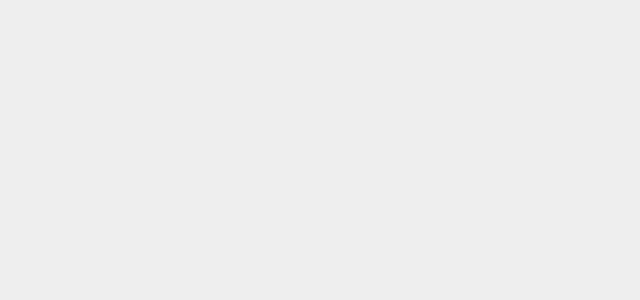
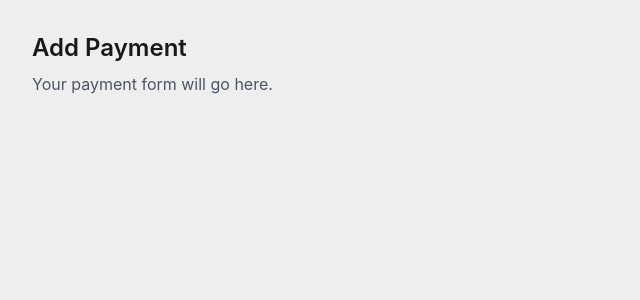
Before and after one commit to JustChiwo/OnlineStore, a React (Vite) app: page /add-payment in a window 1280 px wide. Before the commit this address had no page. Shown: the top 300 px of the page, without its empty margins (0-640 px from the left). Built offline with nearby package versions, Linux system fonts and the light colour scheme.

Commit message:
Add Addpayment And Add Address

```diff
--- a/src/App.jsx
+++ b/src/App.jsx
@@ -5,6 +5,8 @@ import Checkout from "./pages/CheckoutPage.jsx";
 import OrderSuccess from "./pages/OrderSuccessPage.jsx";
 import ProductPage from "./pages/ProductPage.jsx";
 import ItemOverviewPage from "./pages/ItemOverviewPage.jsx";
+import AddAddressPage from "./pages/AddAddressPage.jsx";
+import AddPaymentPage from "./pages/AddPaymentPage.jsx";
 
 function App() {
   return (
@@ -15,6 +17,8 @@ function App() {
       <Route path="/order-success" element={<OrderSuccess />} />
       <Route path="/products" element={<ProductPage />} />
       <Route path="/product/:id" element={<ItemOverviewPage />} />
+      <Route path="/add-address" element={<AddAddressPage />} />
+      <Route path="/add-payment" element={<AddPaymentPage />} />
     </Routes>
   );
 }
--- /dev/null
+++ b/src/pages/AddAddressPage.jsx
@@ -0,0 +1,7 @@
+function AddAddressPage() {
+return ( <main className="min-h-screen bg-[#eeeeee] p-8"> <h1 className="text-2xl font-semibold">Add Address</h1> <p className="mt-2 text-gray-600">
+Your address form will go here. </p> </main>
+);
+}
+
+export default AddAddressPage;
--- /dev/null
+++ b/src/pages/AddPaymentPage.jsx
@@ -0,0 +1,7 @@
+function AddPaymentPage() {
+return ( <main className="min-h-screen bg-[#eeeeee] p-8"> <h1 className="text-2xl font-semibold">Add Payment</h1> <p className="mt-2 text-gray-600">
+Your payment form will go here. </p> </main>
+);
+}
+
+export default AddPaymentPage;
```
